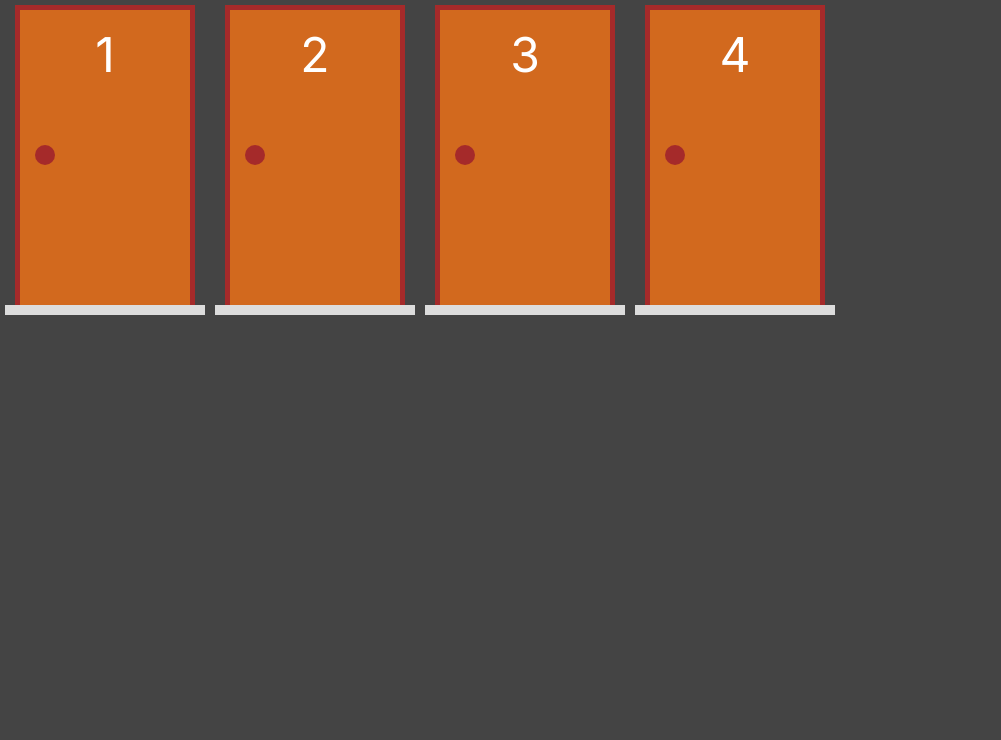
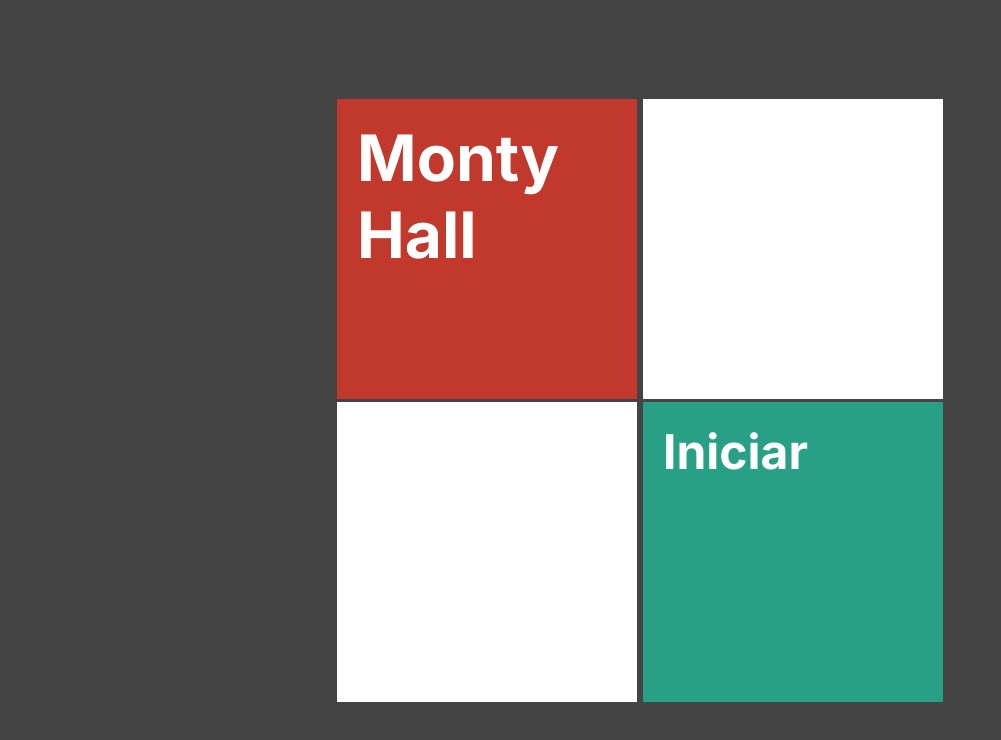
Before and after one commit to dellanosites/next-portas, a Next.js app: page / in a window 1280 px wide. Shown: the top 740 px of the page, without its empty margins (0-1001 px from the left). Built offline with nearby package versions, Linux system fonts and the light colour scheme.

Commit message:
fix: Ajustando extensao do arquivo, css e etc

```diff
--- a/src/app/page.jsx
+++ /dev/null
@@ -1,24 +0,0 @@
-'use client'
-
-import { useState } from "react";
-import Porta from "../components/Porta";
-import { atualizarPortas, criarPortas } from "../functions/portas";
-
-export default function Home() {
-
-  const [portas, setPortas] = useState(criarPortas(4, 2))
-
-  function renderizarPortas() {
-    return portas.map(porta => {
-      return <Porta key={porta.numero} value={porta}
-        onChange={novaPorta => setPortas(atualizarPortas(portas, novaPorta))}
-      />
-    })
-  }
-
-  return (
-    <div style={{ display: "flex" }}>
-      {renderizarPortas()}
-    </div>
-  )
-}
--- /dev/null
+++ b/src/app/page.tsx
@@ -0,0 +1,27 @@
+'use client'
+
+import Cartao from '../components/Cartao'
+import styles from '../styles/Formulario.module.css'
+import Link from 'next/link'
+
+export default function Formulario() {
+
+  return (
+    <div className={styles.formulario}>
+      <div>
+        <Cartao bgcolor='#c0392c'>
+          <h1>Monty Hall</h1>
+        </Cartao>
+        <Cartao />
+      </div>
+      <div>
+        <Cartao />
+        <Cartao bgcolor='#28a085'>
+          <Link href={`/jogo/4/2`}>
+            <h2 className={styles.link}>Iniciar</h2>
+          </Link>
+        </Cartao>
+      </div>
+    </div>
+  )
+}
--- /dev/null
+++ b/src/components/Cartao.tsx
@@ -0,0 +1,19 @@
+import styles from '../styles/Cartao.module.css'
+
+interface CartaoProps {
+    bgcolor?: string
+    children?: any
+}
+
+function Cartao(props: CartaoProps) {
+    return (
+        <div className={styles.cartao}
+            style={{
+                backgroundColor: props.bgcolor ?? "#fff"
+            }}>
+            {props.children}
+        </div>
+    );
+}
+
+export default Cartao;
--- a/src/functions/portas.ts
+++ b/src/functions/portas.ts
@@ -1,9 +1,9 @@
 import PortaModel from "../model/porta";
 
-export function criarPortas(qtde: number, selecionada: number): PortaModel[] {
+export function criarPortas(qtde: number, comPresente: number): PortaModel[] {
     return Array.from({ length: qtde }, (_, i) => {
         const numero = i + 1
-        const temPresente = numero === selecionada
+        const temPresente = numero === comPresente
         return new PortaModel(numero, temPresente)
     })
 }
--- /dev/null
+++ b/src/styles/Cartao.module.css
@@ -0,0 +1,9 @@
+.cartao{
+    display: flex;
+    width: 300px;
+    height: 300px;
+    color: #fff;
+    margin: 3px;
+    font-size: 2rem;
+    padding: 20px;
+}
--- /dev/null
+++ b/src/styles/Formulario.module.css
@@ -0,0 +1,14 @@
+.formulario {
+    display: flex;
+    justify-content: center;
+    align-items: center;
+    height: 100vh;
+}
+
+.link {
+    display: flex;
+    justify-content: center;
+    align-items: center;
+    flex: 1;
+    margin: 0;
+}
```
Also changed, not shown: src/app/jogo/[portas]/[temPresente]/page.tsx (added, +33 -0 lines), src/styles/Jogo.module.css (added, +28 -0 lines).
